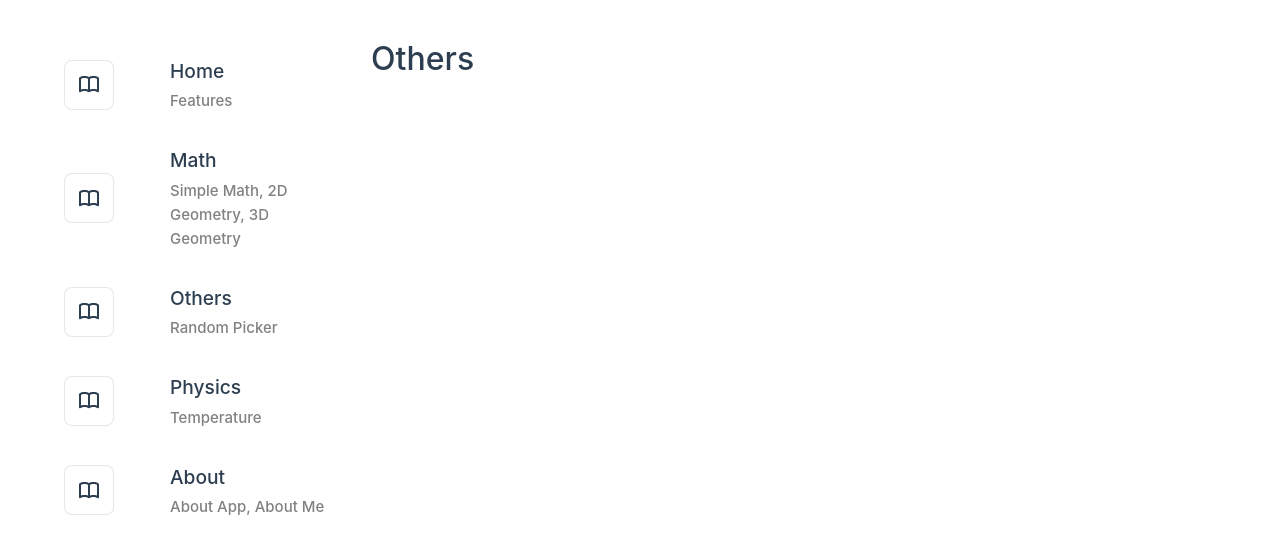
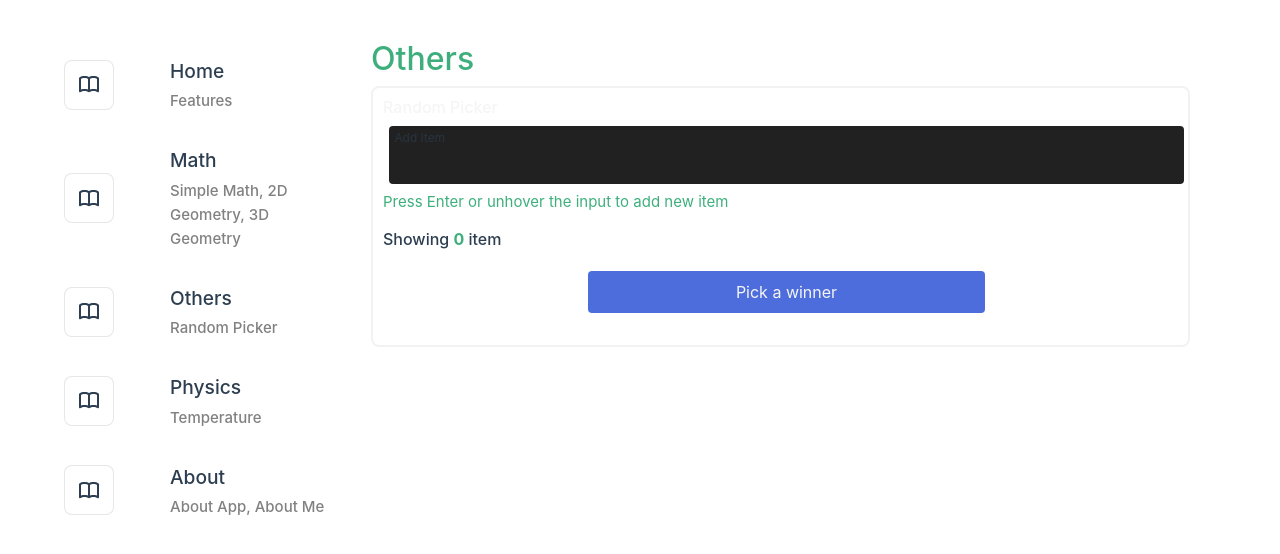
Before and after one commit to FlazeFy/Ultilator, a Vue app: page /others in a window 1280 px wide. Shown: the top 554 px of the page. Built offline with nearby package versions, Linux system fonts and the light colour scheme.

Commit message:
select random item

```diff
--- a/src/assets/base.css
+++ b/src/assets/base.css
@@ -113,6 +113,21 @@ body {
   background: #3a60ea;
 }
 
+.btn-list-random{
+  background: #3a60ea;
+  color: whitesmoke !important;
+  border: none !important;
+  display: inline-block;
+  margin-inline: 5px;
+  margin-top: 7px;
+}
+
+.btn-list-random:hover{
+  background: #df4759;
+}
+
+
+
 /*Input*/
 input.form-control, textarea.form-control, input.form-control:disabled, select.form-select{
   background: #212121;
--- /dev/null
+++ b/src/components/content/others/random.vue
@@ -0,0 +1,41 @@
+<script>
+    export default {
+        data() {
+            return {
+                name: 'Vue.js',
+                random_list: [],
+            }
+        },
+        methods: {
+            randomPick(val) {
+                let len = val.length
+                let res = Math.round(Math.random() * len)
+                let winner = val[res]
+                //random_list.splice(res, 1)
+
+                document.getElementById("result_winner").innerHTML = '<h4 class="mt-4">The winner is <b class="text-primary">' + winner + '</b></h4>';
+            }
+        }
+    }
+</script>
+
+<template>
+    <div class="container">
+        <h6 class="container-title">Random Picker</h6>
+        <div class="form-floating">
+            <input @change="event => random_list.push(event.target.value)" class="form-control" id="add_data">
+            <label for="floatingInput">Add Item</label>
+        </div>
+        <p class="text-primary mb-3">Press Enter or unhover the input to add new item</p>
+
+        <h6>Showing <b class="text-primary">{{ random_list.length }}</b> item</h6>
+        <div v-for="(item, index) in random_list" class="d-inline">
+            <button class="btn btn-list-random" @click="event => random_list.splice(index, 1)" >{{ item }}</button>
+        </div>
+
+        <div class="mx-auto d-block w-50 my-3 text-center">
+            <button class="btn btn-count py-2" @click="randomPick(random_list)">Pick a winner</button>
+            <span id="result_winner"></span>
+        </div>
+    </div>
+</template>
--- a/src/views/OthersView.vue
+++ b/src/views/OthersView.vue
@@ -1,5 +1,10 @@
+<script setup>
+  import Random from '../components/content/others/random.vue';
+</script>
+
 <template>
   <div>
-    <h2>Others</h2>
+    <h2 class="text-primary brand">Others</h2>
+    <Random></Random>
   </div>
 </template>
```
